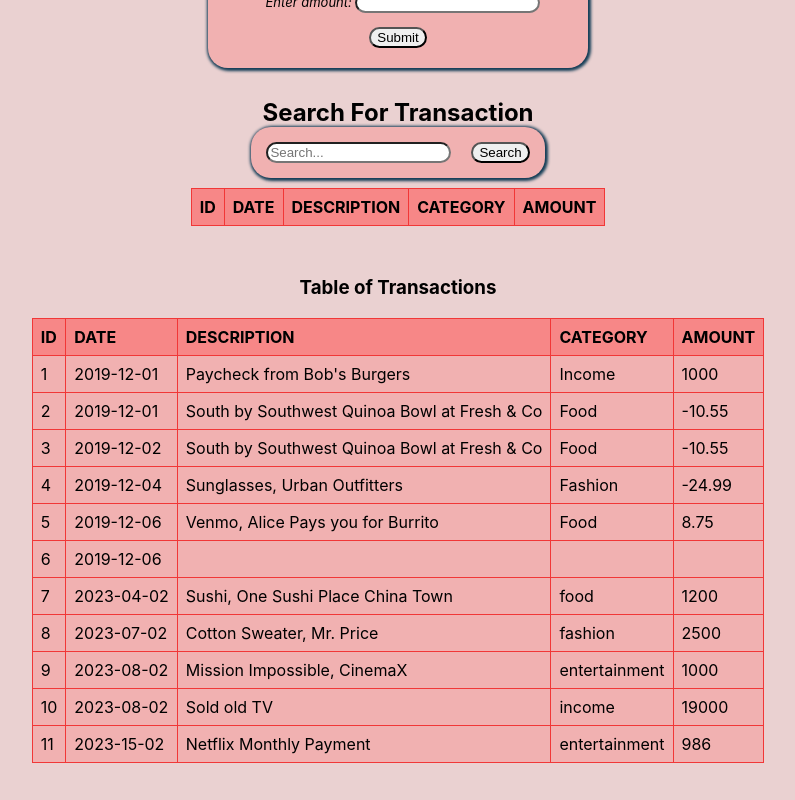
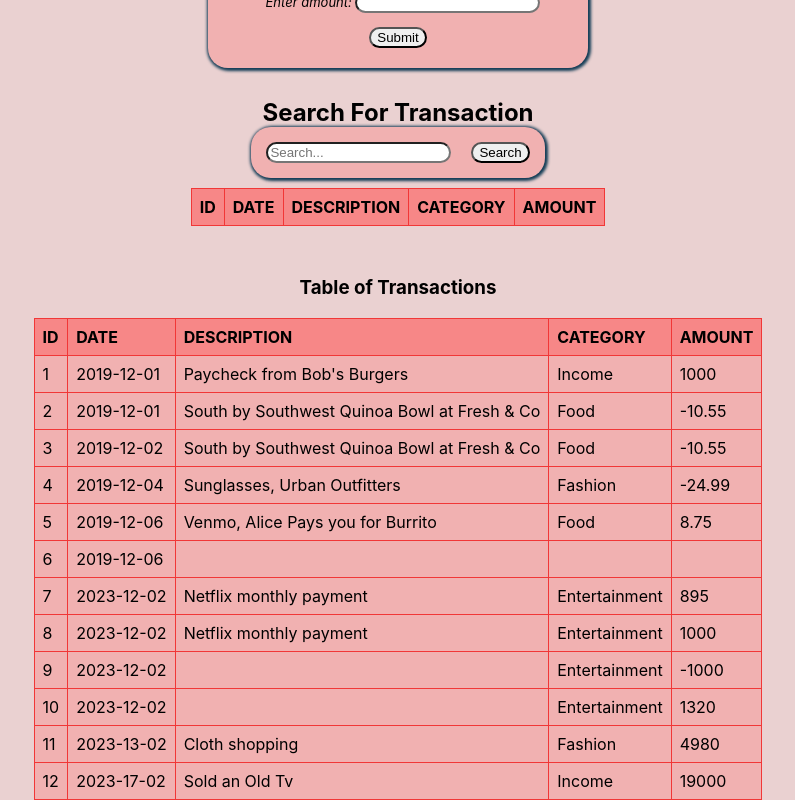
Before and after one commit to SkimZconceited/code-challenge-bank-of-flatiron, a React (Create React App) app: page / in a window 1280 px wide. Shown: the part 243-1043 px from the top of the page, without its empty margins (242-1037 px from the left). Before the commit the page ends 1006 px from the top, so only its background shows below. Built offline with nearby package versions, Linux system fonts and the light colour scheme; data requests are answered from the project's data file; a web font is replaced by a local one.

Commit message:
Everything works

```diff
--- a/src/components/FormSub.js
+++ b/src/components/FormSub.js
@@ -1,6 +1,5 @@
-import React, {useState, useEffect} from 'react';
+import React, {useState} from 'react';
 import { format } from 'date-fns';
-import tr from 'date-fns/esm/locale/tr/index.js';
 
 function FormSub() {
 
@@ -13,7 +12,7 @@ function FormSub() {
 
     const handleDescription = (event) => {setDescription(event.target.value)}
     const handleCategory = (event) => {setCategory(event.target.value)}
-    const handleAmount = (event) => {setAmount(event.target.value)}
+    const handleAmount = (event) => {setAmount(parseInt(event.target.value))}
 
     function sendData(transaction) {
         fetch('http://localhost:3001/transactions', {
@@ -35,8 +34,8 @@ function FormSub() {
             category: category,
             amount: amount
         })
-        console.log('Yes I am happening')
-        console.log(transactionData);
+        // console.log('Yes I am happening')
+        // console.log(transactionData);
 
         sendData(transactionData);
 
@@ -54,10 +53,10 @@ function FormSub() {
 
         <p>Choose category:  <select onChange={handleCategory} >
             <option>Choose Category</option>
-            <option value="income" >Income</option>
-            <option value="fashion">Fashion</option>
-            <option value="food">Food</option>
-            <option value="entertainment">Entertainment</option>
+            <option value="Income" >Income</option>
+            <option value="Fashion">Fashion</option>
+            <option value="Food">Food</option>
+            <option value="Entertainment">Entertainment</option>
         </select>
         </p>
 
--- a/src/components/Search.js
+++ b/src/components/Search.js
@@ -1,14 +1,10 @@
-import React, {useState, useEffect} from 'react'
+import React, {useState} from 'react'
 
 function Search({initialData}) {
-    function handleSearch(event) {
-        event.preventDefault();
-        // return setSearchTerm(event.target.value)
-    }
-
     // console.log(initialData, 'initial data')
     const [searchTerm, setSearchTerm] = useState('');
     const [searchResults, setSearchResults] = useState([]);
+    // const
     // console.log(searchTerm)
 
     // useEffect(() => {
@@ -23,9 +19,20 @@ function Search({initialData}) {
 
     function handleSearch(event) {
         event.preventDefault()
-        initialData.map((result) => {
+        let arrayResult = []
+        initialData.forEach((result) => {
+
             if (searchTerm === result.description) {
-                setSearchResults(result)
+                const newResult = {
+                    id: result.id,
+                    date: result.date,
+                    description: result.description,
+                    category: result.category,
+                    amount: result.amount,
+                }
+                arrayResult.push(newResult)
+                setSearchResults(arrayResult)
+
             }
         });
         console.log(searchResults, 'searchResult in')
@@ -40,13 +47,15 @@ function Search({initialData}) {
             return (
                 <>
                     <tbody>
-                        <tr>
+                        {searchResults.map((result, index) => (
+                            <tr key={index}>
                             <td>{result.id}</td>
                             <td>{result.date}</td>
                             <td>{result.description}</td>
                             <td>{result.category}</td>
                             <td>{result.amount}</td>
                         </tr>
+                        ))}
                     </tbody>
                 </>
                     )
--- a/src/data/db.json
+++ b/src/data/db.json
@@ -40,39 +40,46 @@
       "date": "2019-12-06"
     },
     {
-      "date": "2023-04-02",
-      "description": "Sushi, One Sushi Place China Town",
-      "category": "food",
-      "amount": "1200",
+      "date": "2023-12-02",
+      "description": "Netflix monthly payment",
+      "category": "Entertainment",
+      "amount": 895,
       "id": 7
     },
     {
-      "date": "2023-07-02",
-      "description": "Cotton Sweater, Mr. Price",
-      "category": "fashion",
-      "amount": "2500",
+      "date": "2023-12-02",
+      "description": "Netflix monthly payment",
+      "category": "Entertainment",
+      "amount": 1000,
       "id": 8
     },
     {
-      "date": "2023-08-02",
-      "description": "Mission Impossible, CinemaX",
-      "category": "entertainment",
-      "amount": "1000",
+      "date": "2023-12-02",
+      "description": "",
+      "category": "Entertainment",
+      "amount": -1000,
       "id": 9
     },
     {
-      "date": "2023-08-02",
-      "description": "Sold old TV",
-      "category": "income",
-      "amount": "19000",
+      "date": "2023-12-02",
+      "description": "",
+      "category": "Entertainment",
+      "amount": 1320,
       "id": 10
     },
     {
-      "date": "2023-15-02",
-      "description": "Netflix Monthly Payment",
-      "category": "entertainment",
-      "amount": "986",
+      "date": "2023-13-02",
+      "description": "Cloth shopping",
+      "category": "Fashion",
+      "amount": 4980,
       "id": 11
+    },
+    {
+      "date": "2023-17-02",
+      "description": "Sold an Old Tv",
+      "category": "Income",
+      "amount": 19000,
+      "id": 12
     }
   ]
 }
```
Also changed, not shown: src/components/App.js (+14 -1 lines).
